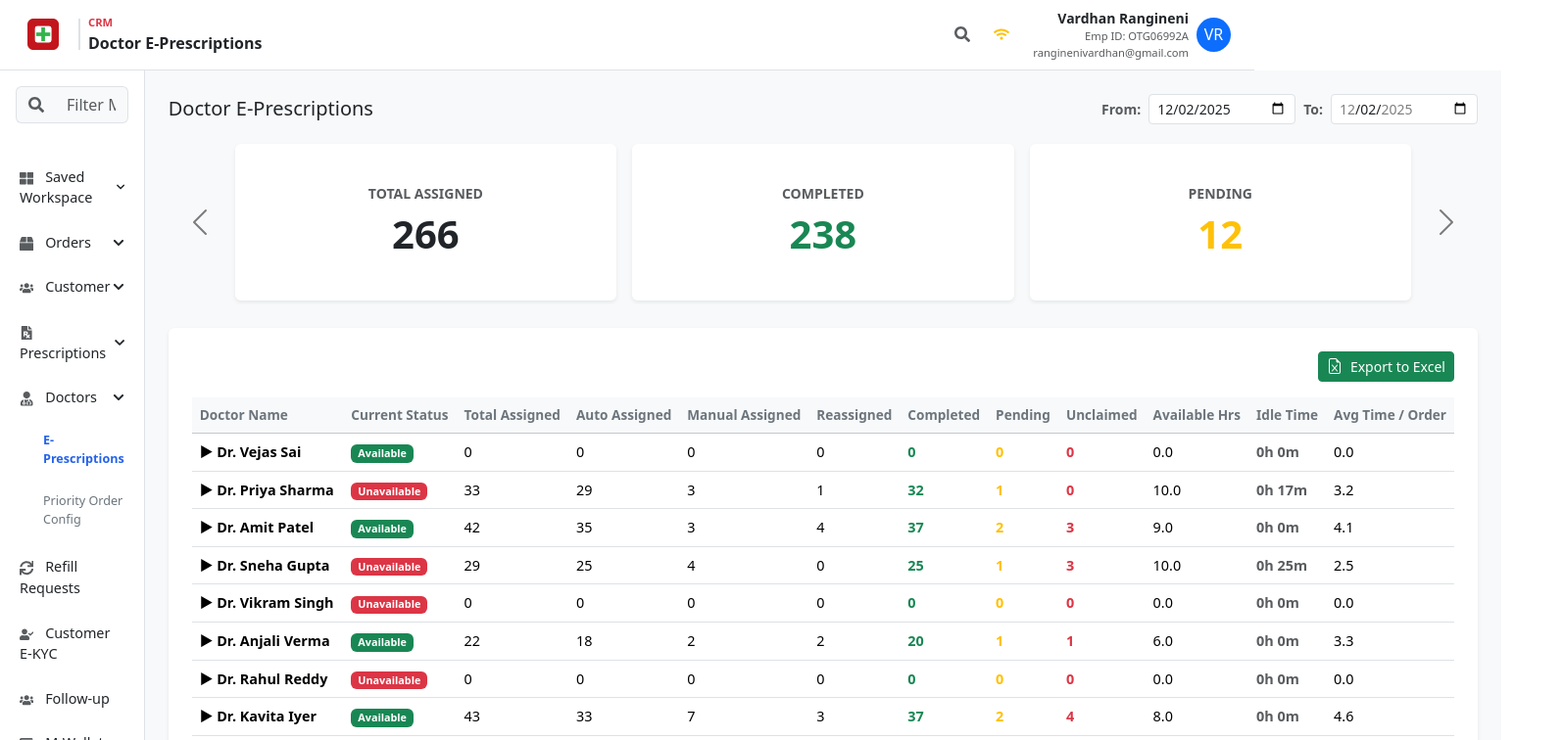
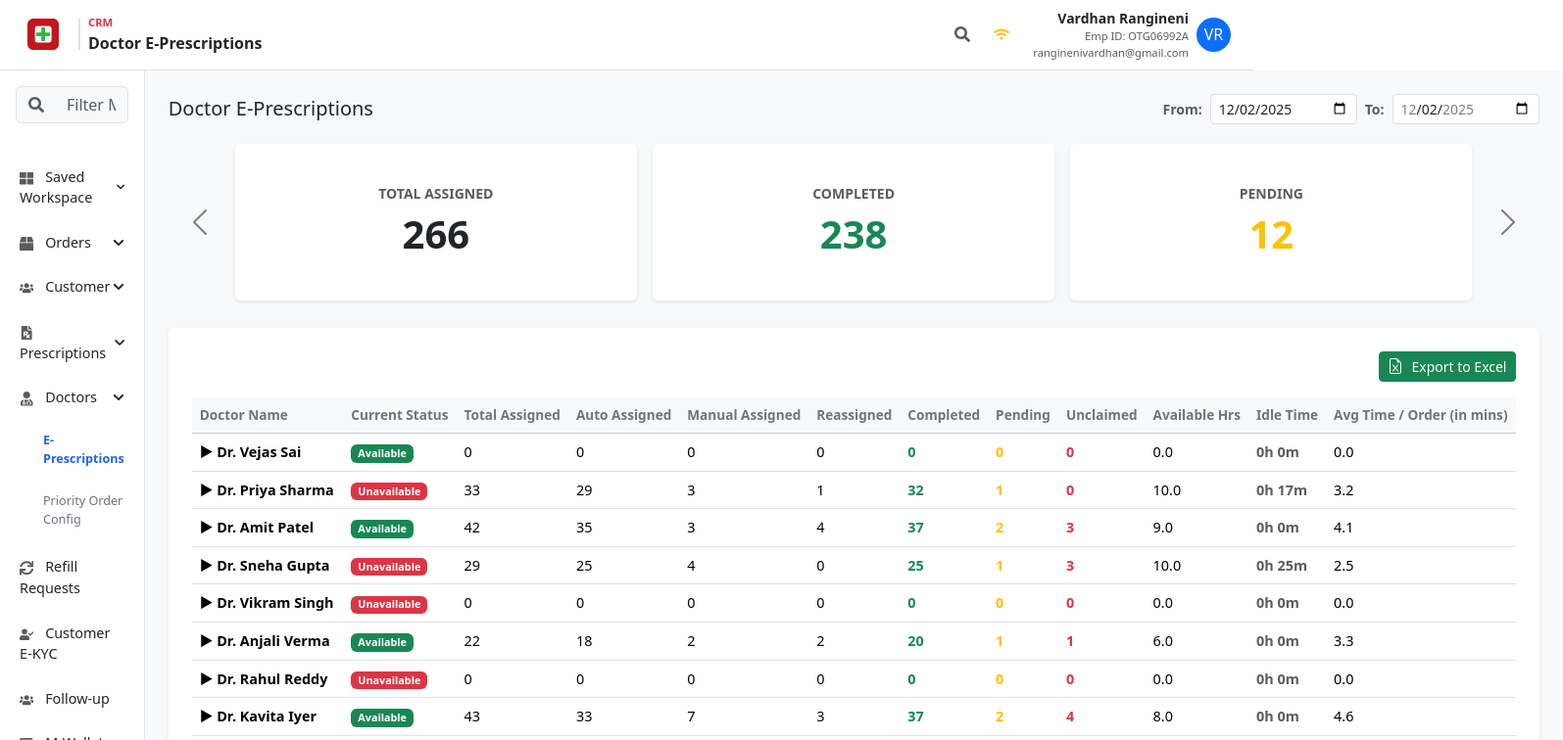
Before and after one commit to VardhanRangineni/Doctors, a React (Vite) app: page / in a window 1280 px wide. Shown: the top 756 px of the page at 98% size, 1595 px wide, since content can reach past the window. Built offline with nearby package versions, Linux system fonts and the light colour scheme.

Commit message:
Update Dashboard.jsx

```diff
--- a/src/components/Dashboard.jsx
+++ b/src/components/Dashboard.jsx
@@ -73,7 +73,7 @@ const Dashboard = () => {
         const headers = [
             "Doctor Name", "Current Status", "Total Assigned", "Auto Assigned",
             "Manual Assigned", "Reassigned", "Completed", "Pending",
-            "Unclaimed", "Available Hrs", "Idle Time", "Avg Time / Order"
+            "Unclaimed", "Available Hrs", "Idle Time", "Avg Time / Order (in mins)"
         ];
 
         const csvContent = [
@@ -290,7 +290,7 @@ const Dashboard = () => {
                                         <th>Unclaimed</th>
                                         <th>Available Hrs</th>
                                         <th>Idle Time</th>
-                                        <th>Avg Time / Order</th>
+                                        <th>Avg Time / Order (in mins)</th>
                                     </tr>
                                 </thead>
                                 <tbody>
```
